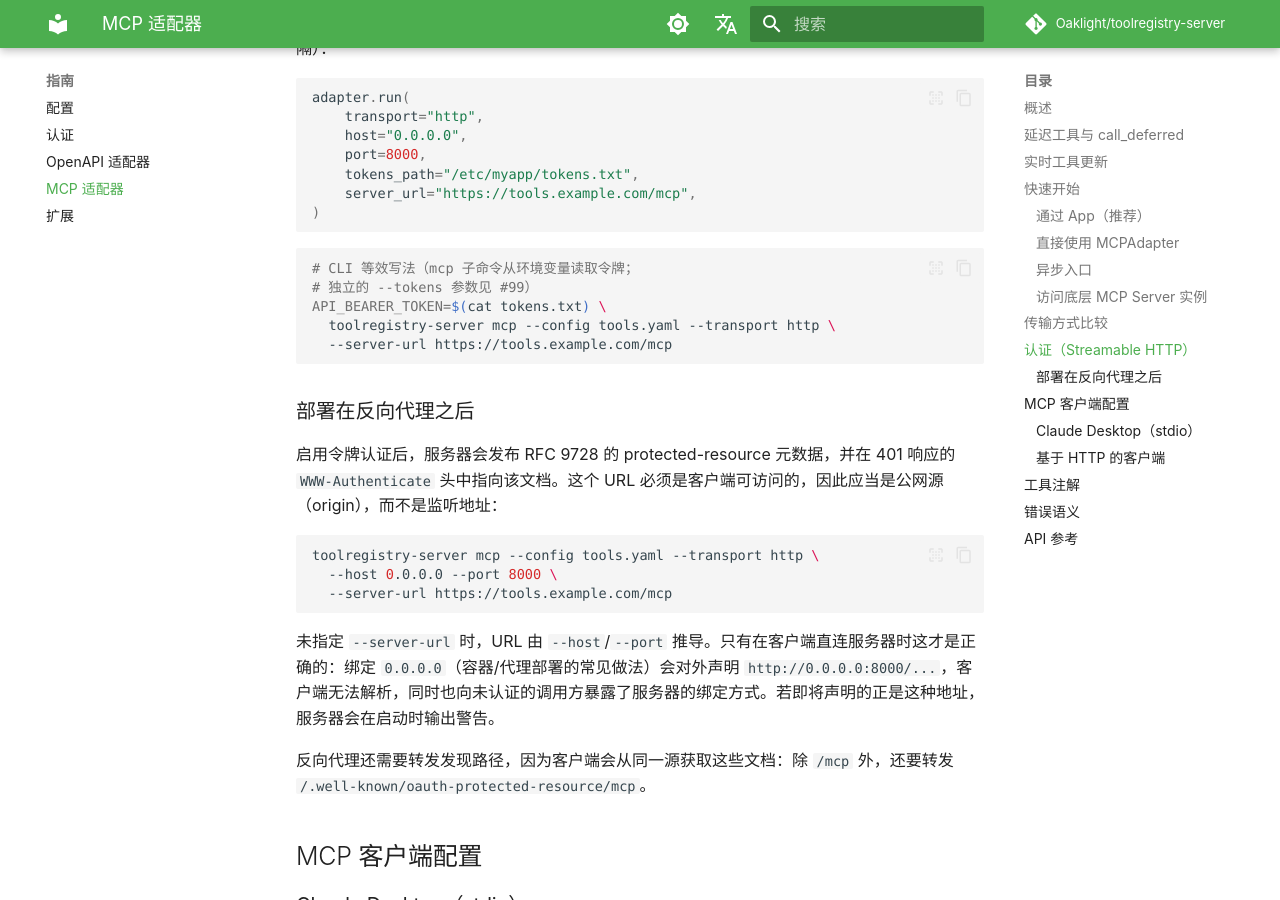
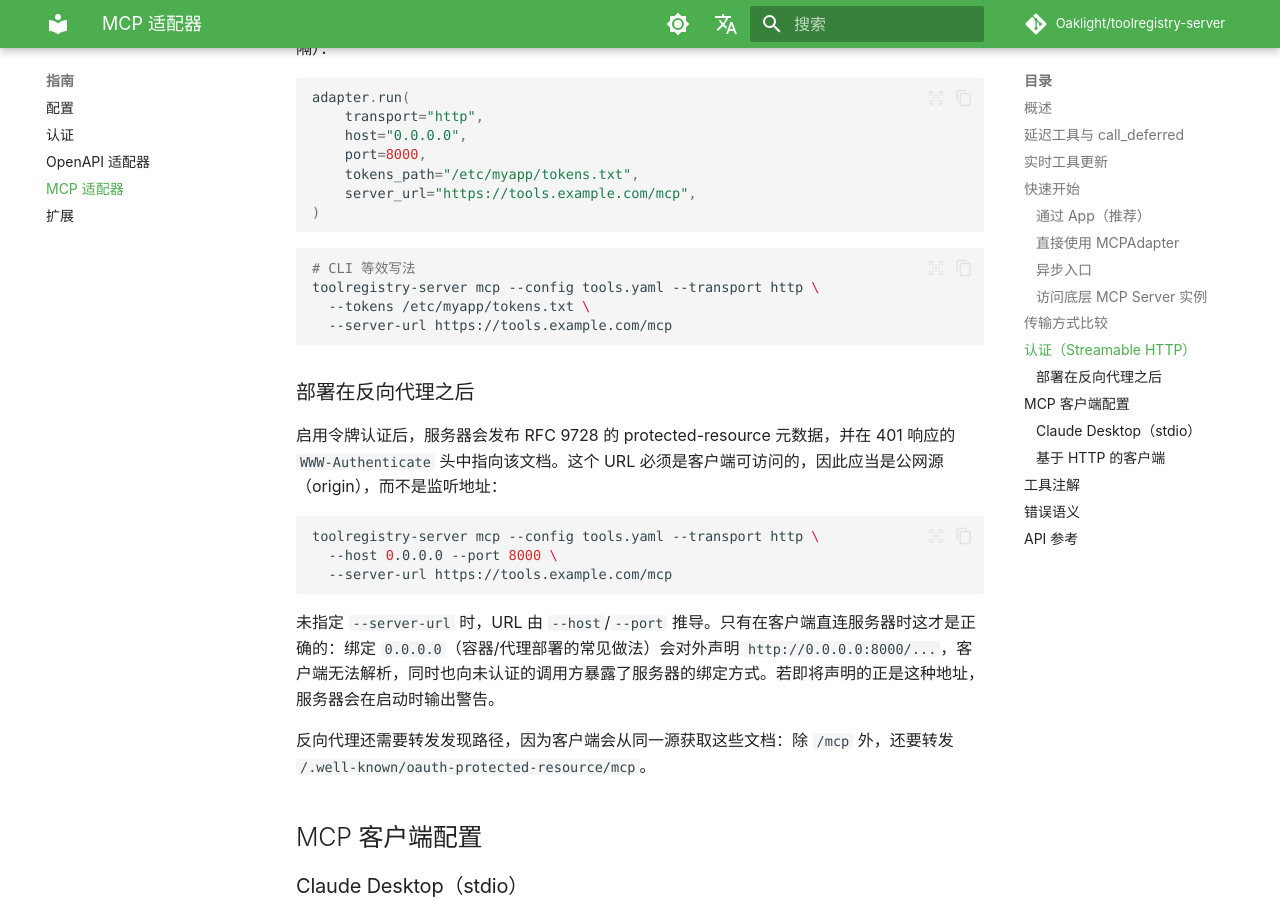
Before and after one commit to Oaklight/toolregistry-server, an MkDocs documentation site: the page built from docs/guides/mcp.md, in a window 1280 px wide and 900 px high, scrolled down 2723 px. Built offline with MkDocs 1.6.1 and Material for MkDocs 9.7.7, drawn with Linux system fonts in a browser that asks for light colours; some web fonts are replaced; comment, search, counter and statistics services are not loaded.

Commit message:
docs: mcp 子命令已有 --tokens（#99）

````diff
--- a/docs/guides/mcp.md
+++ b/docs/guides/mcp.md
@@ -110,10 +110,9 @@ adapter.run(
 ```
 
 ```bash
-# CLI 等效写法（mcp 子命令从环境变量读取令牌；
-# 独立的 --tokens 参数见 #99）
-API_BEARER_TOKEN=$(cat tokens.txt) \
-  toolregistry-server mcp --config tools.yaml --transport http \
+# CLI 等效写法
+toolregistry-server mcp --config tools.yaml --transport http \
+  --tokens /etc/myapp/tokens.txt \
   --server-url https://tools.example.com/mcp
 ```
 
````
Also changed, not shown: docs/changelog.md (+1 -0 lines).
